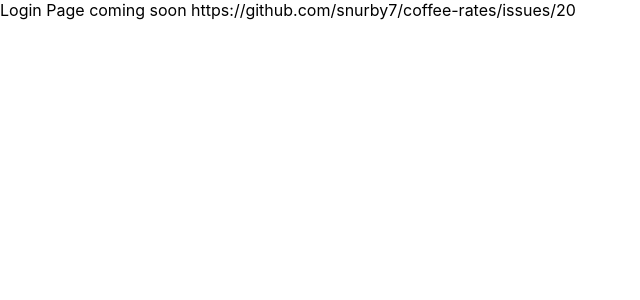
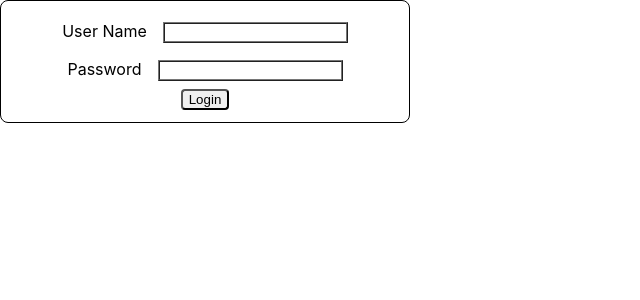
Before and after one commit to snurby7/coffee-rates, a React (Create React App) app in the folder packages/react-client/: page /login in a window 1280 px wide. Shown: the top 300 px of the page, without its empty margins (0-640 px from the left). Built offline with nearby package versions, Linux system fonts and the light colour scheme.

Commit message:
login page and passing userId to add coffee page

```diff
--- a/package.json
+++ b/package.json
@@ -15,5 +15,8 @@
     "dependencies": {
         "concurrently": "^4.1.0",
         "nodemon": "^1.18.9"
+    },
+    "devDependencies": {
+        "@types/react": "16.8.18"
     }
 }
--- a/packages/react-client/src/CoffeeRatesIndex.tsx
+++ b/packages/react-client/src/CoffeeRatesIndex.tsx
@@ -1,15 +1,29 @@
-import { Router } from '@reach/router';
-import React, { Component } from 'react';
+import { navigate, Router } from '@reach/router';
+import * as React from 'react';
+import { Component } from 'react';
 
 import { AddCoffeePage, LoginPage } from './pages';
 
-export default class CoffeeRatesIndex extends Component {
+export default class CoffeeRatesIndex extends Component<any, any> {
+  constructor(props: any) {
+    super(props);
+
+    this.state = {
+      userId: '',
+    };
+  }
+
+  userHasAuthenticated = (userId: string) => {
+    this.setState({ userId });
+    navigate('/');
+  };
+
   render() {
     return (
       <Router>
         {/* TODO: Ideally this will be a login page if https://github.com/snurby7/coffee-rates/issues/20 is ever done  */}
-        <AddCoffeePage path='/' />
-        <LoginPage path='/login' />
+        <AddCoffeePage path="/" userId={this.state.userId} />
+        <LoginPage path="/login" onAuthentication={this.userHasAuthenticated} />
       </Router>
     );
   }
--- /dev/null
+++ b/packages/react-client/src/components/common/LoginForm.tsx
@@ -0,0 +1,88 @@
+import React, { FormEvent, useState } from 'react';
+import styled from 'styled-components';
+
+import { WindowUtility } from '../../util';
+
+const StyledForm = styled.form`
+  display: flex;
+  flex-direction: column;
+  max-width: 24rem;
+  align-items: center;
+  border: 1px black solid;
+  border-radius: 8px;
+  padding: 12px;
+`;
+
+const StyledLabel = styled.label`
+  margin: 0.5rem;
+`;
+
+const StyledInput = styled.input`
+  margin-left: 1rem;
+  border-style: ridge;
+`;
+
+const StyledInputButton = styled.input`
+  border-radius: 4px;
+  border-style: outset;
+`;
+
+export interface ILogin {
+  userId: string;
+  userName: string;
+  password: string;
+}
+
+type LoginFormProps = {
+  onAuthentication: (userId: string) => void;
+};
+
+const LoginForm = ({ onAuthentication }: LoginFormProps) => {
+  const defaultLogin: ILogin = {
+    userId: '',
+    userName: '',
+    password: '',
+  };
+  const [login, setLogin] = useState(defaultLogin);
+
+  const handleLogin = (event: FormEvent<HTMLFormElement>) => {
+    event.preventDefault();
+    //TODO: Implement authentication
+    const mockLogin = (login: ILogin) => Promise.resolve('mock-user-id');
+    mockLogin(login).then(
+      result => {
+        WindowUtility.showAlert('Login Successful!');
+        setLogin({ ...defaultLogin, userId: result });
+        onAuthentication(result);
+      },
+      error => {
+        console.log(error);
+      }
+    );
+  };
+  // Show a login successfull message on success
+  return (
+    <StyledForm onSubmit={handleLogin}>
+      <StyledLabel>
+        User Name
+        <StyledInput
+          required
+          value={login.userName}
+          onChange={event => setLogin({ ...login, userName: event.target.value })}
+        />
+      </StyledLabel>
+      <StyledLabel>
+        Password
+        <StyledInput
+          required
+          type="password"
+          value={login.password}
+          onChange={event => setLogin({ ...login, password: event.target.value })}
+        />
+      </StyledLabel>
+      <StyledInputButton type="submit" value="Login" />
+    </StyledForm>
+  );
+};
+
+export default LoginForm;
--- /dev/null
+++ b/packages/react-client/src/components/common/index.ts
@@ -0,0 +1 @@
+export { default as LoginForm } from './LoginForm';
--- /dev/null
+++ b/packages/react-client/src/contracts/IAuthenticationProps.ts
@@ -0,0 +1,3 @@
+export interface IAuthenticationProps {
+  userId: string;
+}
--- a/packages/react-client/src/contracts/index.ts
+++ b/packages/react-client/src/contracts/index.ts
@@ -1 +1,2 @@
+export * from './IAuthenticationProps';
 export * from './IReachLinkProps';
--- a/packages/react-client/src/pages/add/AddCoffeePage.tsx
+++ b/packages/react-client/src/pages/add/AddCoffeePage.tsx
@@ -1,18 +1,15 @@
 import React from 'react';
 
 import AddCoffeeForm from '../../components/coffee/AddCoffeeForm';
-import { IReachLinkProps } from '../../contracts';
+import { IAuthenticationProps, IReachLinkProps } from '../../contracts';
 
-interface IAddCoffeePageProps extends IReachLinkProps {
-  // TODO: this could eventually have the userID passed so it's found by the user
-}
+interface IAddCoffeePageProps extends IReachLinkProps, IAuthenticationProps {}
 
-const AddCoffeePage: React.FC<IAddCoffeePageProps> = () => {
-  // TODO: Ideally this will be a userId if https://github.com/snurby7/coffee-rates/issues/20 is ever done
-  const mockUserId = 'mock-user-id';
+const AddCoffeePage: React.FC<IAddCoffeePageProps> = (props: IAddCoffeePageProps) => {
+  console.log(props.userId);
   return (
     <main>
-      <AddCoffeeForm userId={mockUserId} />
+      <AddCoffeeForm userId={props.userId} />
     </main>
   );
 };
--- a/packages/react-client/src/pages/login/LoginPage.tsx
+++ b/packages/react-client/src/pages/login/LoginPage.tsx
@@ -1,13 +1,18 @@
-import React, { Component } from 'react';
+import React from 'react';
 
+import { LoginForm } from '../../components/common';
 import { IReachLinkProps } from '../../contracts';
 
-export default class LoginPage extends Component<IReachLinkProps> {
-  render() {
-    return (
-      <div>
-        Login Page coming soon https://github.com/snurby7/coffee-rates/issues/20
-      </div>
-    );
-  }
+interface ILoginPageProps extends IReachLinkProps {
+  onAuthentication: (userId: string) => void;
 }
+
+const LoginPage: React.FC<ILoginPageProps> = (props: ILoginPageProps) => {
+  return (
+    <main>
+      <LoginForm onAuthentication={props.onAuthentication} />
+    </main>
+  );
+};
+
+export default LoginPage;
```
Also changed, not shown: 1 other file (tests, documents, lock files or other folders).
